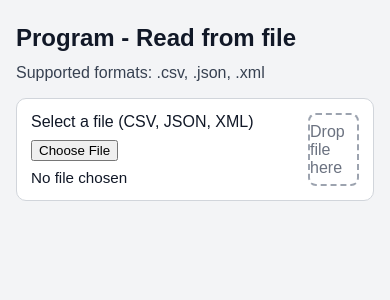
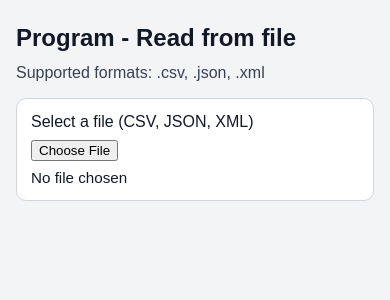
Before and after one commit to MariusZebrauskas/file-reader, a PHP site: page / in a window 390 px wide. Shown: the top 300 px of the page. Run offline with PHP 8.4, Linux system fonts and the light colour scheme.

Commit message:
style - remove drag and drop from mobile

```diff
--- a/styles.css
+++ b/styles.css
@@ -38,14 +38,15 @@ label {
   margin-bottom: 9px;
 }
 .drop-area {
-  margin: 14px 14px 14px 0;
-  border: 2px dashed #9ca3af;
-  border-radius: 8px;
-  display: flex;
-  justify-content: center;
-  align-items: center;
-  color: #6b7280;
+  display: none;
   @media (min-width: 768px) {
+    display: flex;
+    margin: 14px 14px 14px 0;
+    border: 2px dashed #9ca3af;
+    border-radius: 8px;
+    justify-content: center;
+    align-items: center;
+    color: #6b7280;
     min-height: 100px;
   }
 }
```
